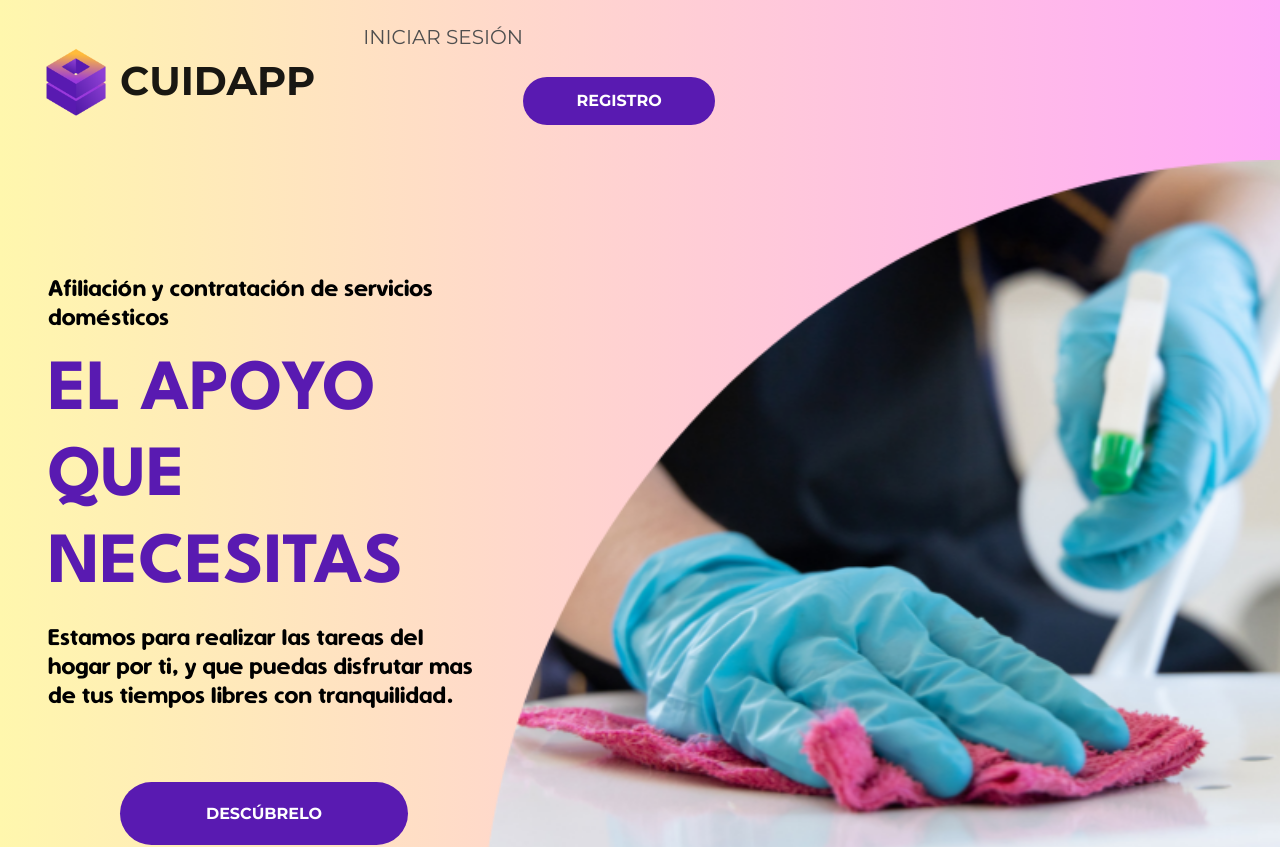
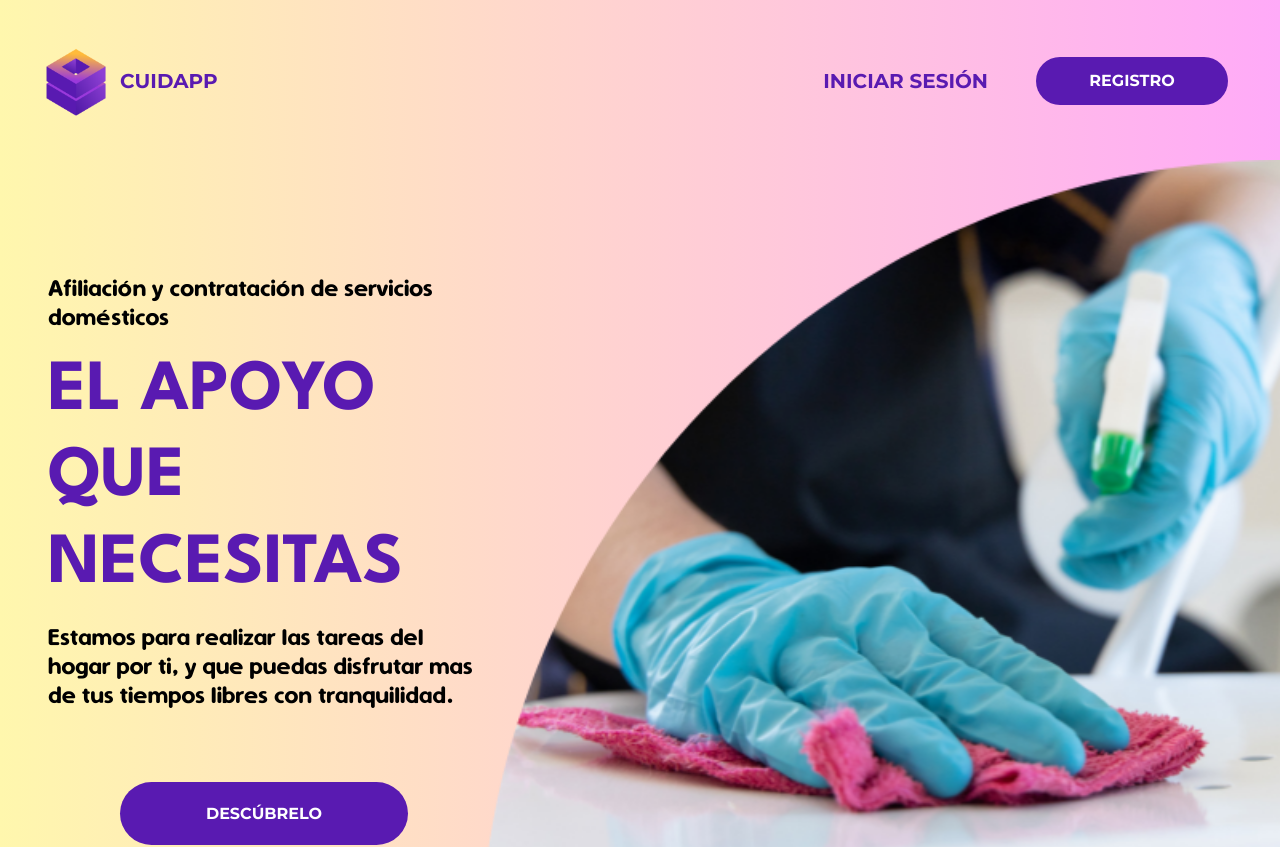
Before and after one commit to alexandersanchezjr/cuidapp-landing-page, a React (Vite) app: page / in a window 1280 px wide. Shown: the top 847 px of the page. Built offline with nearby package versions, Linux system fonts and the light colour scheme.

Commit message:
navbar is similar to design

```diff
--- a/src/components/Header.css
+++ b/src/components/Header.css
@@ -46,13 +46,14 @@ h4 {
     font-size: 40px !important;
 }
 
-.navbar-item {
+.navbar a {
     color: #591ab1;
     font-family: 'Montserrat Classic', sans-serif;
     font-weight: bold;
     font-style: normal;
     font-size: 20px !important;
     text-transform: uppercase;
+    margin-right: 2.5rem;
 }
 
 .register-button {
@@ -63,13 +64,7 @@ h4 {
     border-radius: 2.5rem;
     border: none;
     padding: 0.5rem 1rem;
-    margin-top: 3.5rem;
     height: 3rem;
     width: 12rem;
+    margin-right: 2.5rem;
 }
-
-.navbar-nav {
-    display: flex;
-    justify-content: center; /* horizontal centering */
-    align-items: center; /* vertical centering */
-  }
--- a/src/components/Header.jsx
+++ b/src/components/Header.jsx
@@ -40,12 +40,14 @@ export default function Header() {
             <MDBIcon icon='bars' fas />
           </MDBNavbarToggler>
           <MDBCollapse navbar show={showNavRight} >
-            <ul right fullWidth={false} className='d-flex justify-content-end'>
-              <MDBNavbarLink className='navbar-item' href='#'>INICIAR SESIÓN</MDBNavbarLink>
-              <button className='register-button'>
-                REGISTRO
-              </button>
-            </ul>
+            <MDBNavbarNav right fullWidth={false} className='d-flex justify-content-center'>
+              <MDBNavbarItem className='d-flex align-items-center'>
+                <MDBNavbarLink href='#'>INICIAR SESIÓN</MDBNavbarLink>
+              </MDBNavbarItem>
+              <MDBNavbarItem className='d-flex align-items-center'>
+                <button className='register-button' href='#'>REGISTRO</button>
+              </MDBNavbarItem>
+            </MDBNavbarNav>
           </MDBCollapse>
         </MDBContainer>
       </MDBNavbar>
```
